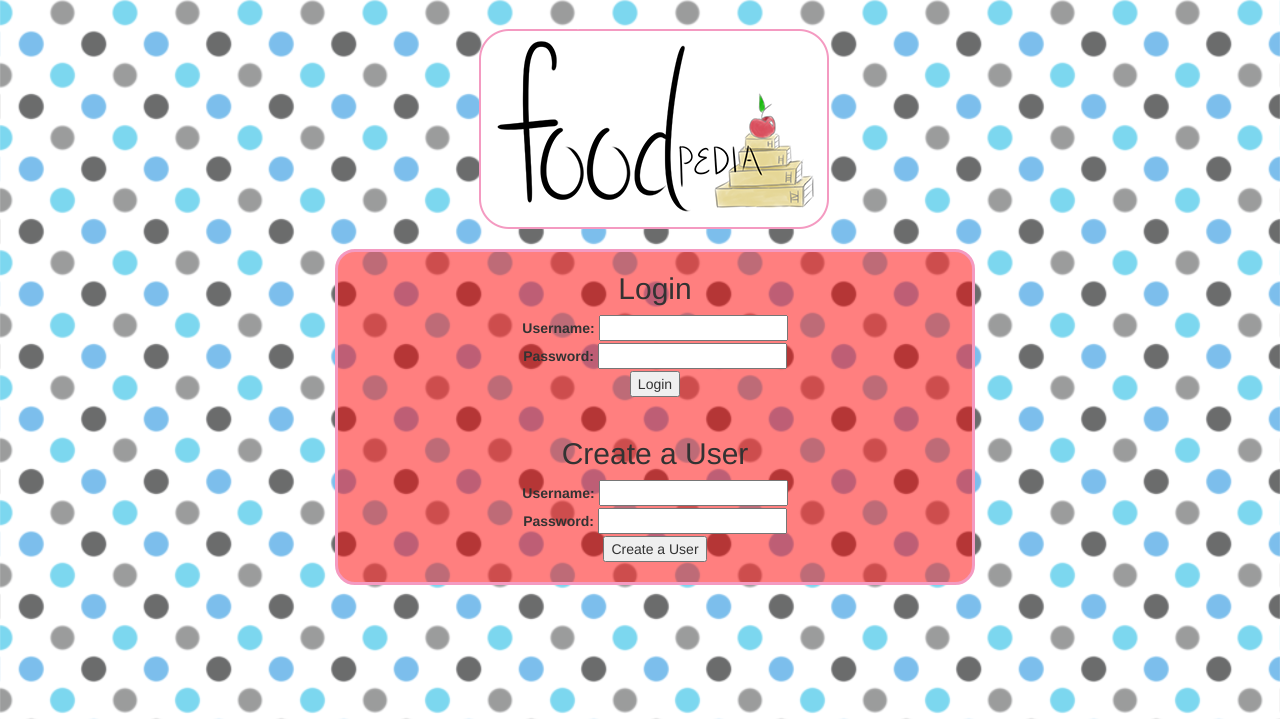
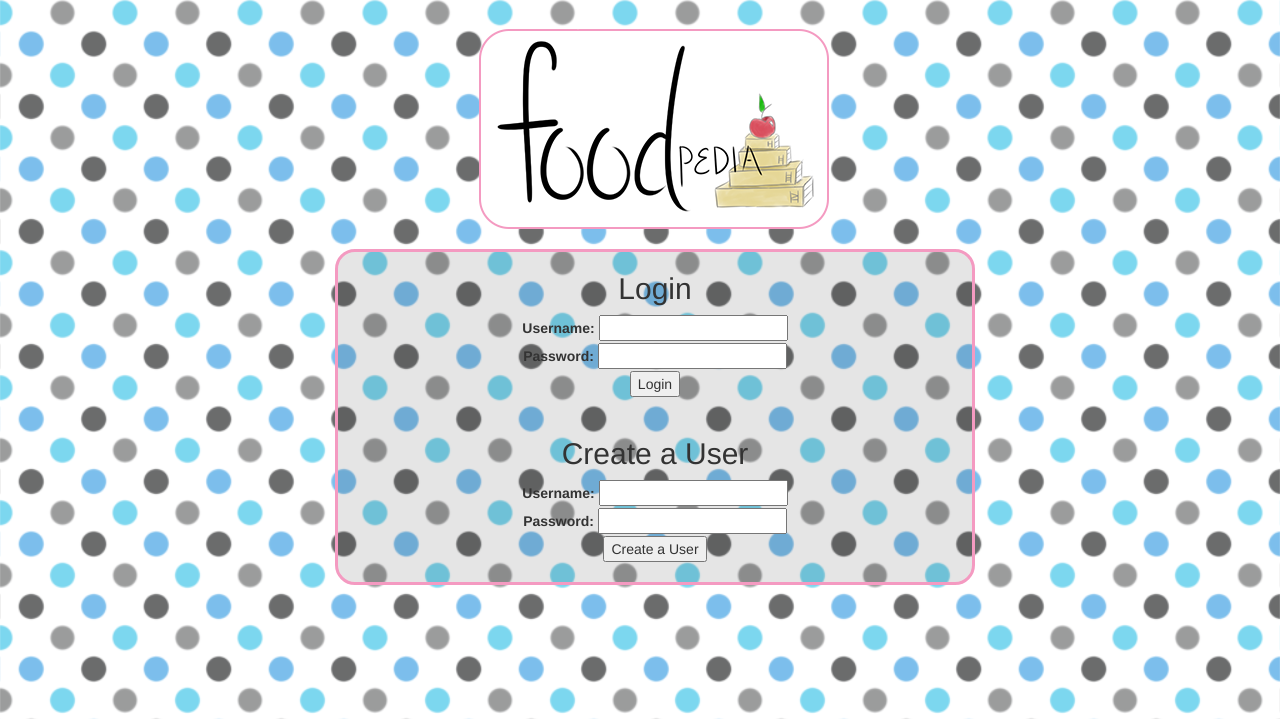
Before and after one commit to Lucytheanimefan/eat-food, a Flask app: page / in a window 1280 px wide. Shown: the part 81-800 px from the top of the page. Run offline with Flask 2, Linux system fonts and the light colour scheme; some libraries are stand-ins or nearby versions.

Commit message:
playing around with css

```diff
--- a/static/css/style.css
+++ b/static/css/style.css
@@ -24,6 +24,6 @@ form {
     border-color: #f49ac1 !important;
     margin-left: -50px;
     margin-right: -50px;
-    background-color: rgba(255, 0, 0, 0.5);
+    background-color: rgba(0, 0, 0, 0.1);
     border-radius: 20px;
 }
```
Also changed, not shown: 3 other files.
